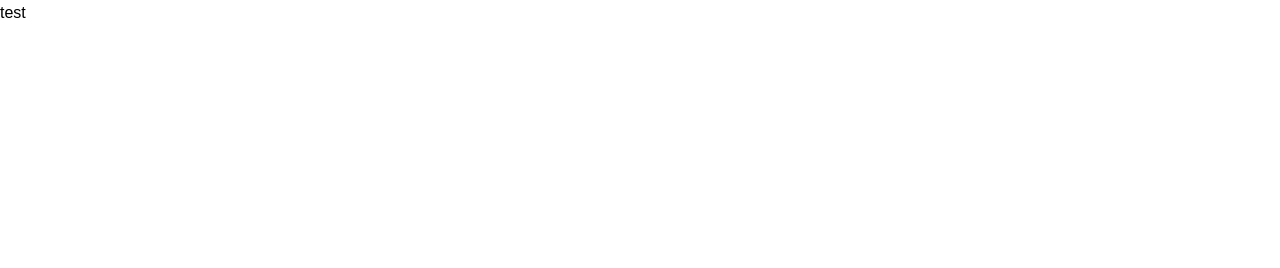
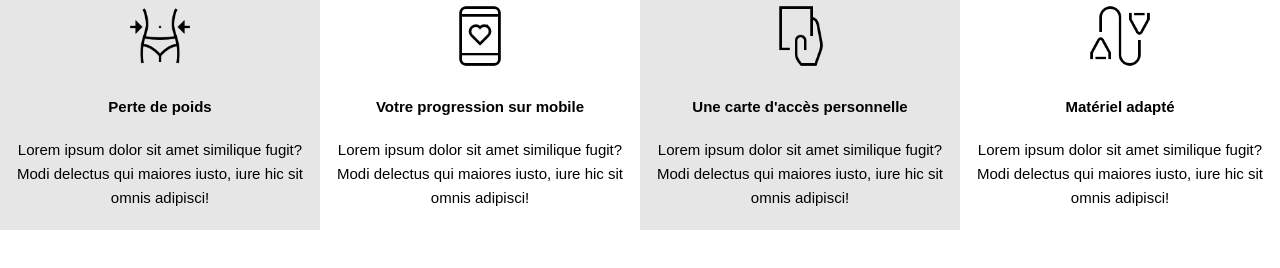
Before and after one commit to RobinCoblentz/ProjetGit-, a website: page index.html in a window 1280 px wide. Drawn offline with Linux system fonts and the light colour scheme; a web font is replaced by a local one.

Commit message:
section fini

```diff
--- a/css/style.css
+++ b/css/style.css
@@ -19,10 +19,13 @@
 
 /*************** AMEL *****************/
 
+.container{
+    display: flex;
+}
 
 .warning {
     /*border: 10px ridge #f00;*/
-    background-color: rgb(221, 221, 221);
+    background-color: rgb(230, 230, 230);
     padding: .5rem;
     align-self: center;
     width: 25%;
@@ -33,16 +36,18 @@
 }
 
 .warning img {
-    width: 35%;
+    width: 20%;
     align-self: center;
 }
 
 .warning p {
     font: Montserrat;
+    font-size: 15px;
     text-align: center;
 }
 
 .warning h4 {
+    font-size: 15px;
     font: Montserrat;
     text-align: center;
 }
--- a/index.html
+++ b/index.html
@@ -24,12 +24,43 @@
 
 
     <!-- debut section"..." -->
-    test
+
     <!-- fin section"..." -->
 
 
 
-    <!-- debut section"..." -->
+    <!-- debut section INFO  -->
+    <div class="container">
+        <div class="warning">
+            <center>
+            <img src="img/weight-loss@2x.png"
+                 alt="An intimidating leopard."></center>
+            <h4>Perte de poids</h4>
+            <p>Lorem ipsum dolor sit amet similique fugit? Modi delectus qui maiores iusto, iure hic sit omnis adipisci!</p>
+        </div>
+        <div class="warning blanc">
+            <center>
+            <img src="img/phone-heart@2x.png"
+                 alt="An intimidating leopard."></center>
+            <h4>Votre progression sur mobile</h4>
+            <p>Lorem ipsum dolor sit amet similique fugit? Modi delectus qui maiores iusto, iure hic sit omnis adipisci!</p>
+        </div>
+        <div class="warning">
+            <center>
+            <img src="img/referee@2x.png"
+                 alt="An intimidating leopard."></center>
+            <h4>Une carte d'accès personnelle</h4>
+            <p>Lorem ipsum dolor sit amet similique fugit? Modi delectus qui maiores iusto, iure hic sit omnis adipisci!</p>
+        </div>
+        <div class="warning blanc">
+            <center>
+            <img src="img/resistance-band@2x.png"
+                 alt="An intimidating leopard."></center>
+            <h4>Matériel adapté</h4>
+            <p>Lorem ipsum dolor sit amet similique fugit? Modi delectus qui maiores iusto, iure hic sit omnis adipisci!</p>
+        </div>
+    </div>
+
     <!-- fin section"..." -->
 
 
```
Also changed, not shown: section/info.html (+14 -6 lines).
